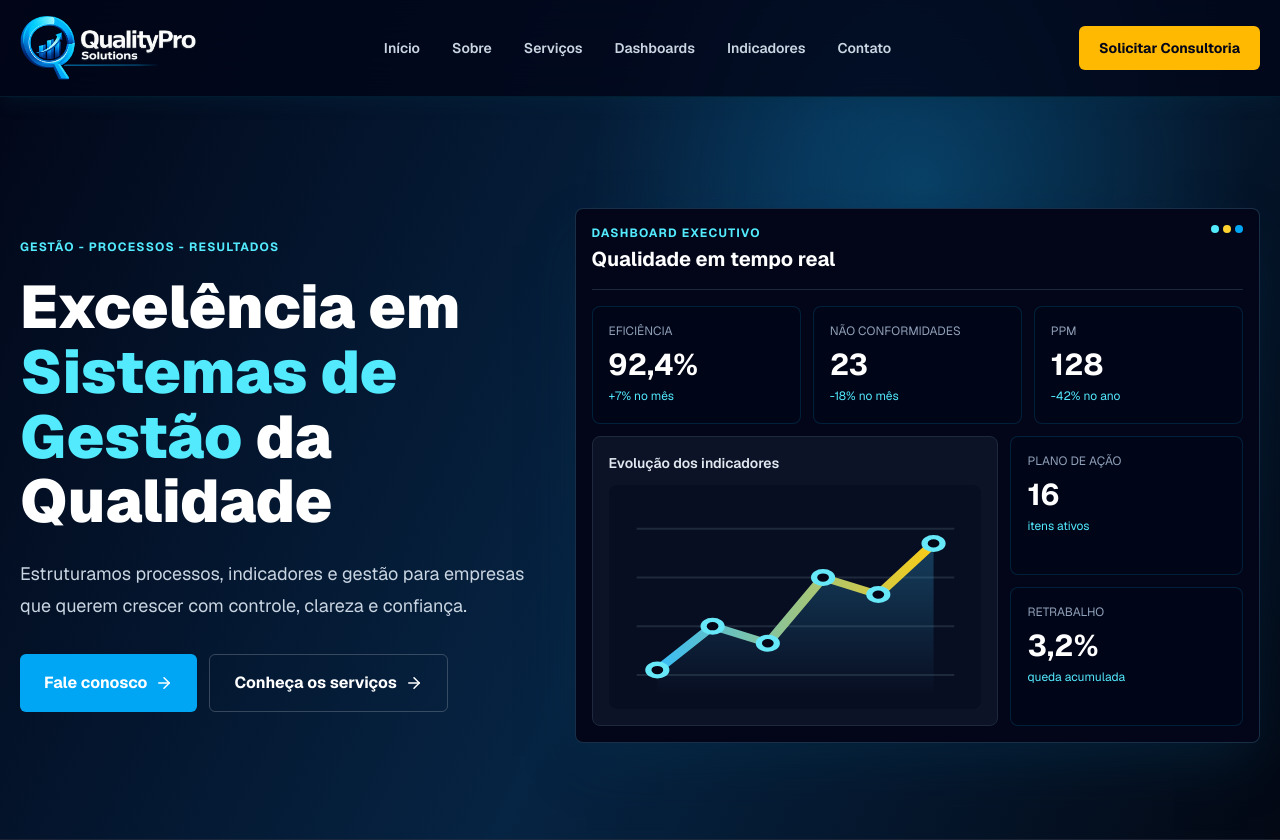
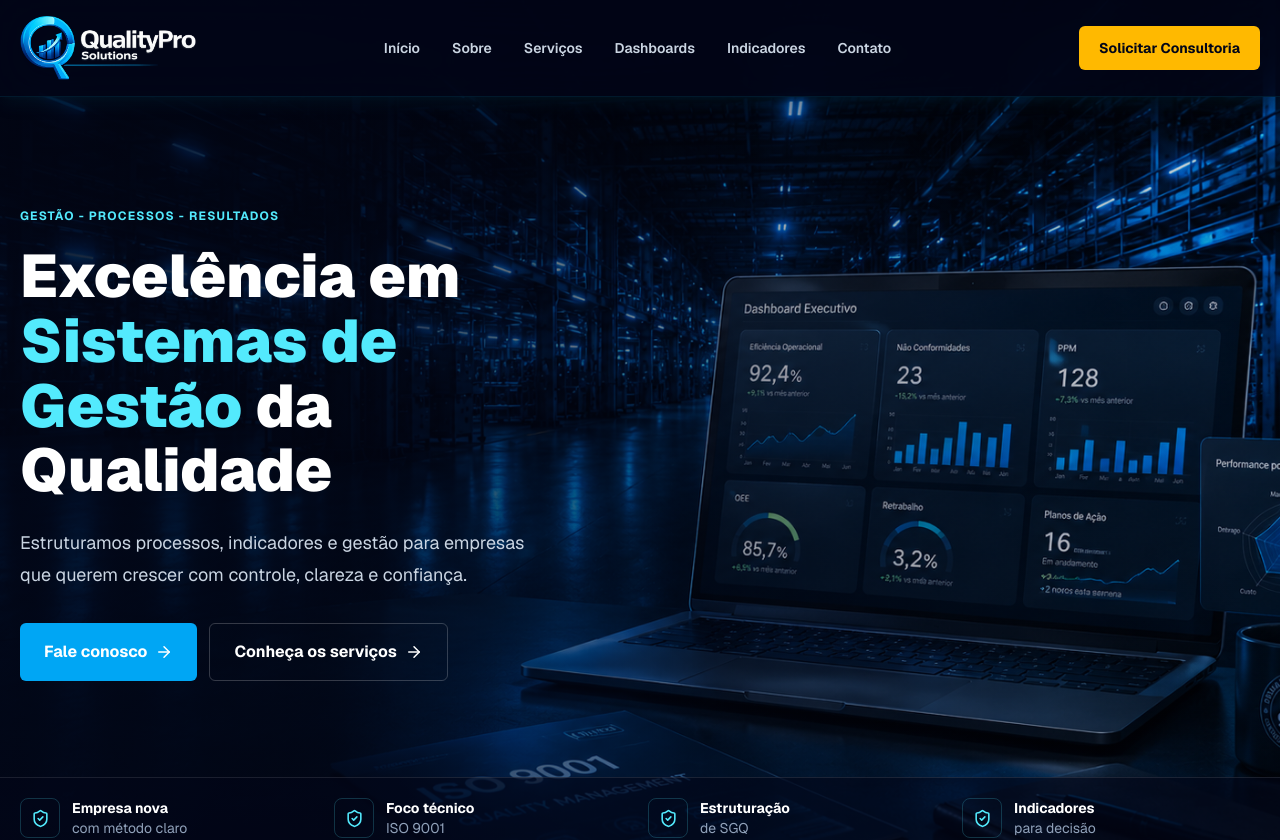
Before and after one commit to viniciusrst01-boop/qualitypro-site, a Next.js app: page / in a window 1280 px wide. Shown: the top 840 px of the page. Built offline with nearby package versions, Linux system fonts and the light colour scheme.

Commit message:
hero mudou

```diff
--- a/src/app/globals.css
+++ b/src/app/globals.css
@@ -31,8 +31,18 @@ body {
 
 .bg-hero {
   background:
-    radial-gradient(circle at 72% 20%, rgba(14, 165, 233, 0.24), transparent 28%),
-    linear-gradient(115deg, #020617 0%, #062443 52%, #030712 100%);
+    linear-gradient(
+      90deg,
+      rgba(2, 6, 23, 0.80) 0%,
+      rgba(2, 6, 23, 0.70) 30%,
+      rgba(2, 6, 23, 0.35) 60%,
+      rgba(2, 6, 23, 0.15) 100%
+    ),
+    url("/hero-bg.jpg");
+
+  background-size: cover;
+  background-position: center;
+  background-repeat: no-repeat;
 }
 
 .bg-office-panel {
--- a/src/app/page.tsx
+++ b/src/app/page.tsx
@@ -256,9 +256,7 @@ export default function Home() {
             </div>
           </div>
 
-          <div className="min-w-0 max-w-[22rem] sm:max-w-none">
-            <DashboardMockup />
-          </div>
+
         </div>
 
         <div className="border-t border-white/10 bg-slate-950/60">
```
Also changed, not shown: public/hero-bg.jpg (added).
